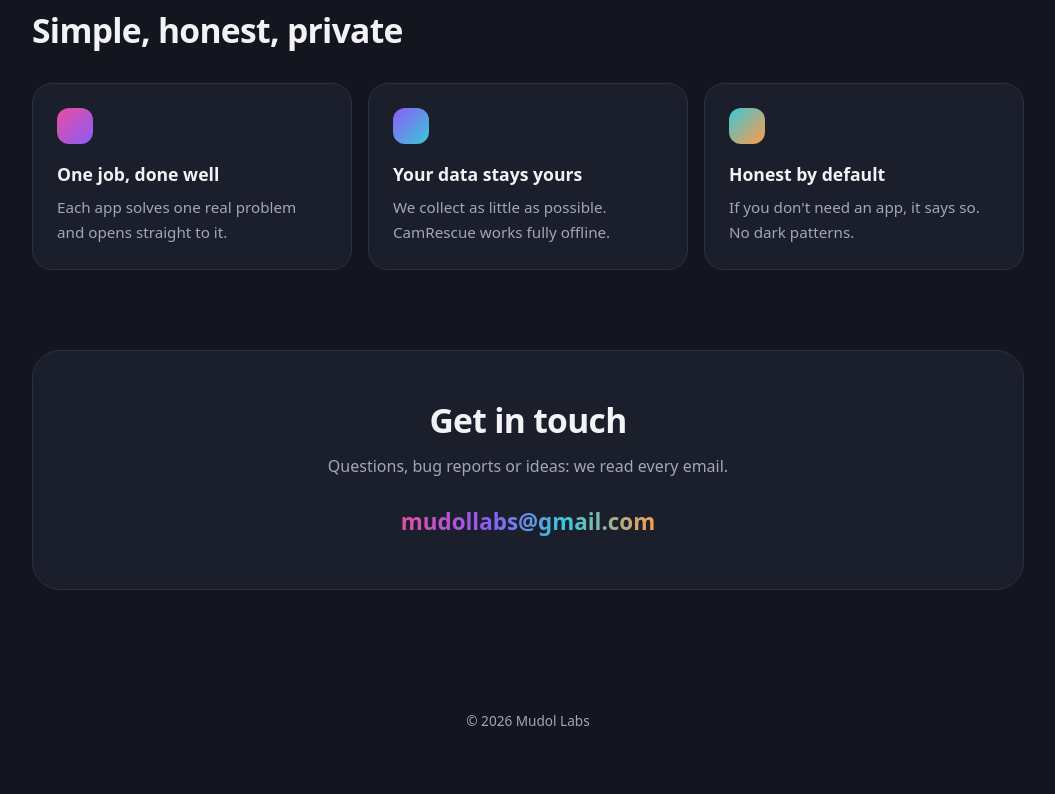
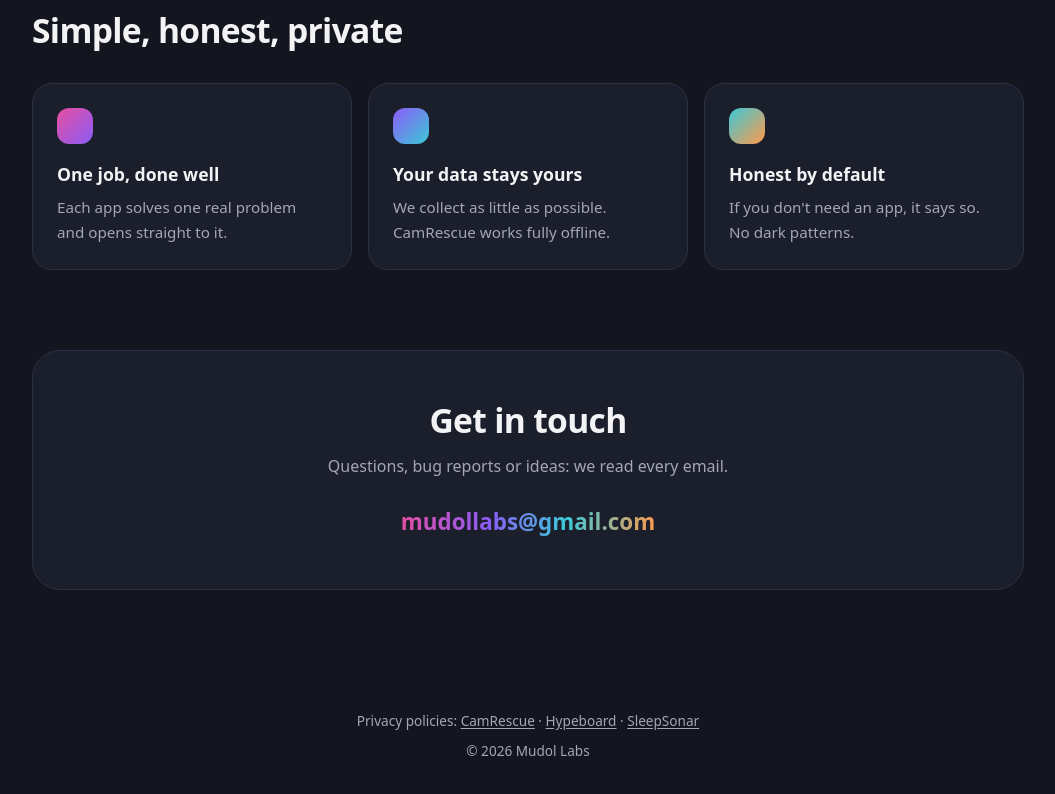
Before and after one commit to mudol-labs/site, a plain HTML site: page index.html in a window 1280 px wide. Shown: the part 1439-2233 px from the top of the page, without its empty margins (112-1167 px from the left). Drawn offline with Linux system fonts and the light colour scheme; a web font is replaced by a local one.

Commit message:
feat(site): 홈 아래쪽에 세 앱 개인정보처리방침 링크 추가
- 하이프보드와 슬립소나 방침은 홈에서 찾아갈 길이 없었다
- 찰나 카메라·하이프보드·슬립소나 링크를 영어/한국어로 footer 에 넣는다

Co-Authored-By: Claude Opus 5.5 <noreply@anthropic.com>

```diff
--- a/index.html
+++ b/index.html
@@ -107,6 +107,8 @@
           background: var(--brand-grad); -webkit-background-clip: text; background-clip: text; color: transparent }
 
   footer { padding: 40px 0 56px; color: var(--muted); font-size: .85rem; text-align: center }
+  footer .policies { margin: 0 0 .5rem }
+  footer .policies a { text-decoration: underline; text-underline-offset: 2px }
 
   /* 보이는 언어만 남기고 나머지는 숨긴다 (보이는 쪽은 원래 레이아웃 그대로) */
   html:not([lang="ko"]) [data-ko], html[lang="ko"] [data-en] { display: none !important }
@@ -239,7 +241,13 @@
 </main>
 
 <footer>
-  <div class="wrap">© 2026 Mudol Labs</div>
+  <div class="wrap">
+    <p class="policies"><span data-en>Privacy policies</span><span data-ko>개인정보처리방침</span>:
+      <a href="camrescue/privacy.html"><span data-en>CamRescue</span><span data-ko>찰나 카메라</span></a> ·
+      <a href="hypeboard/privacy.html"><span data-en>Hypeboard</span><span data-ko>하이프보드</span></a> ·
+      <a href="sleep/privacy.html"><span data-en>SleepSonar</span><span data-ko>슬립소나</span></a></p>
+    © 2026 Mudol Labs
+  </div>
 </footer>
 
 <script>
```
Also changed, not shown: 1 other file.
